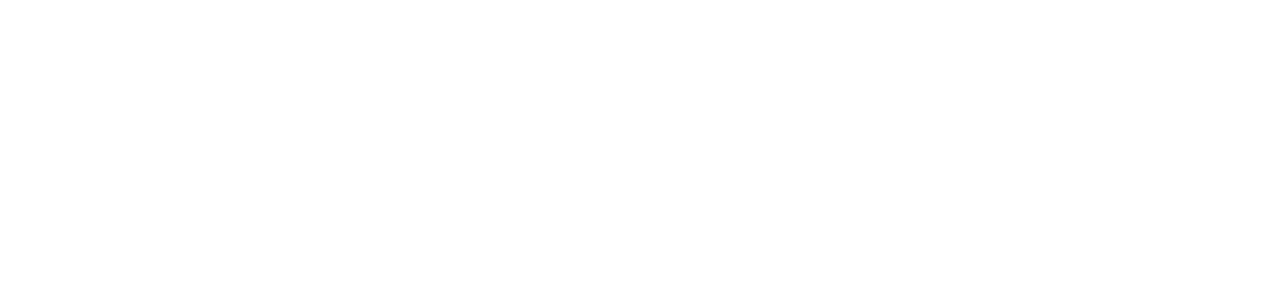
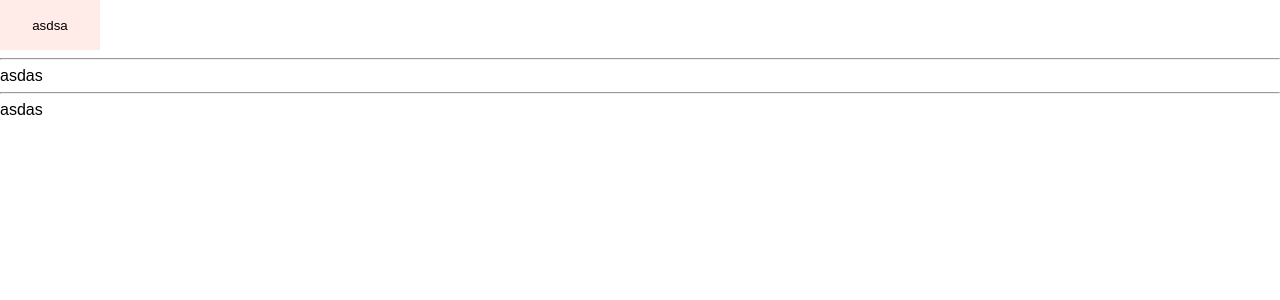
Before and after one commit to the-julge-part3-6team/the-julge-part3-6team, a Next.js app: page /dev-preview in a window 1280 px wide. Shown: the top 300 px of the page. Built offline with nearby package versions, Linux system fonts and the light colour scheme; a web font is replaced by a local one.

Commit message:
styled-component nextjs 설정

```diff
--- a/src/pages/dev-preview/index.tsx
+++ b/src/pages/dev-preview/index.tsx
@@ -1,13 +1,23 @@
+import theme from '@/styles/theme';
 import React from 'react';
+import styled from 'styled-components';
+
+const ExampleBtn = styled.button`
+  width: 100px;
+  height: 50px;
+  background-color: ${theme.Colors.Red[10]};
+`;
 
 const index = () => {
-  <>
-    <div>asdsa</div>
-    <hr />
-    <div>asdas</div>
-    <hr />
-    <div>asdas</div>
-  </>;
+  return (
+    <>
+      <ExampleBtn>asdsa</ExampleBtn>
+      <hr />
+      <div>asdas</div>
+      <hr />
+      <div>asdas</div>
+    </>
+  );
 };
 
 export default index;
```
Also changed, not shown: .babelrc (added).
